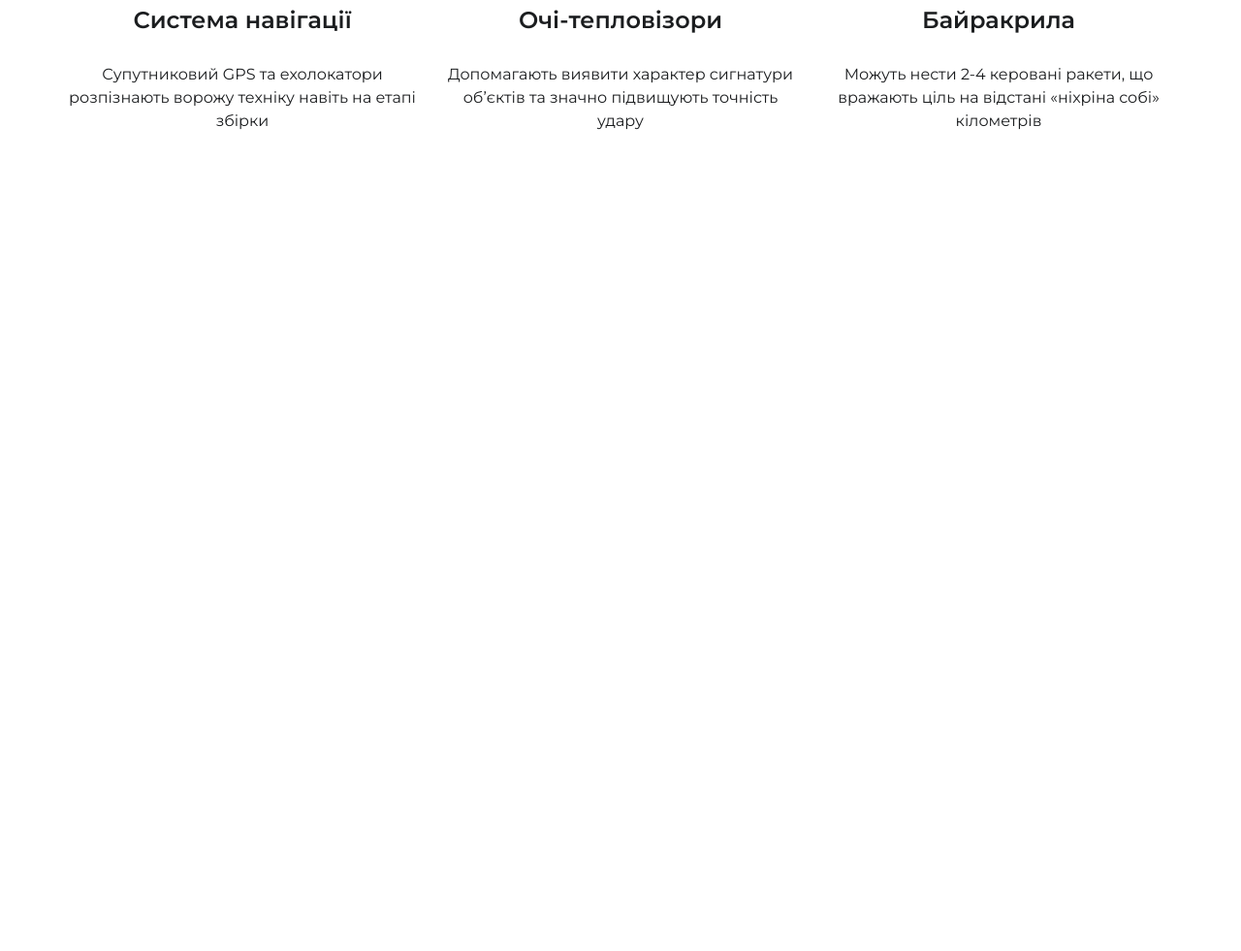
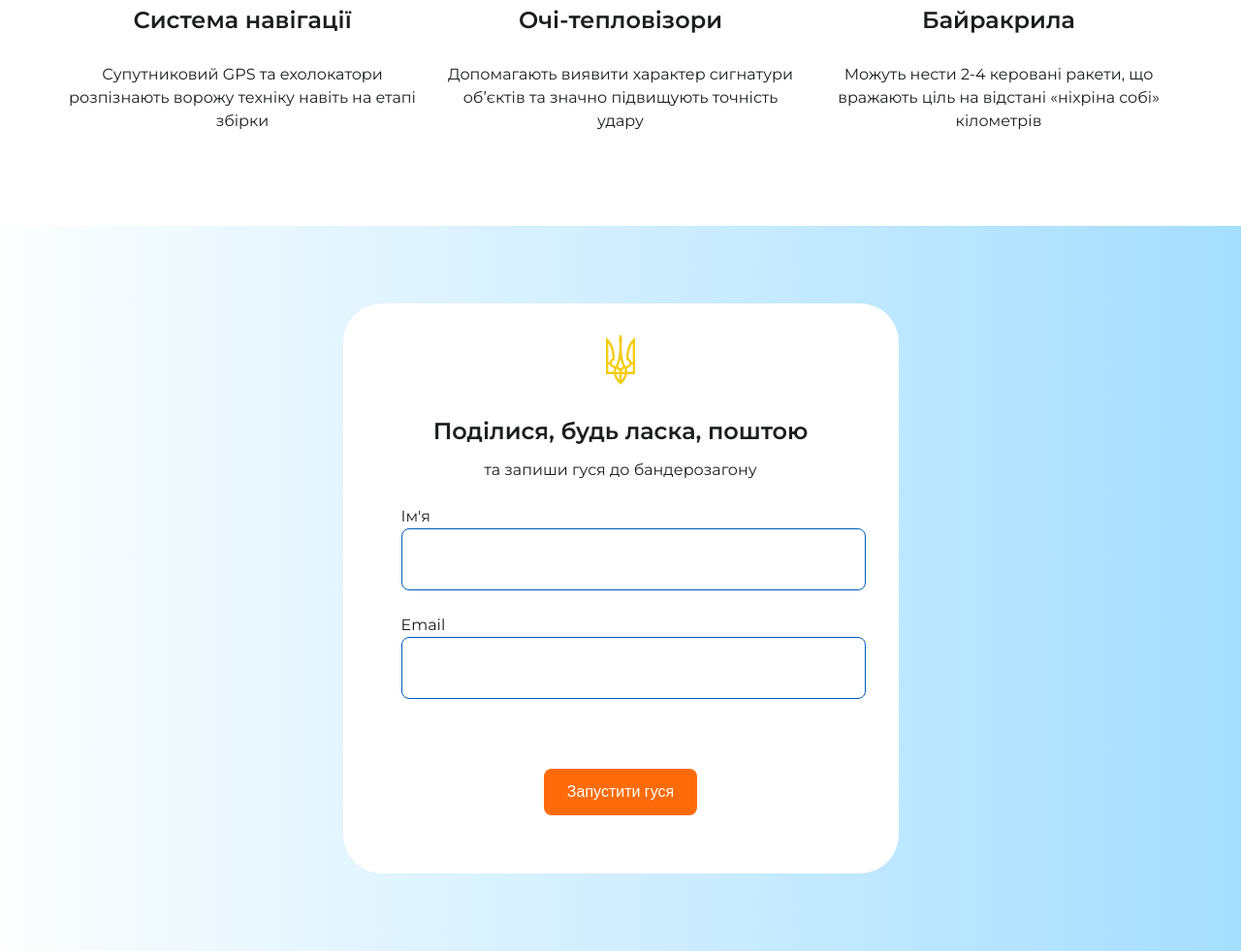
Before and after one commit to tetianaferents/Banderogus, a plain HTML site: page index.html in a window 1280 px wide. Shown: the part 1425-2406 px from the top of the page at 97% size. Before the commit the page ends 1658 px from the top, so only its background shows below. Drawn offline with Linux system fonts and the light colour scheme.

Commit message:
Add animation

```diff
--- a/css/styles.css
+++ b/css/styles.css
@@ -132,5 +132,92 @@
 }
 
 .form-page {
+  background: linear-gradient(90deg, #fcfefe 0%, #a5deff 100%);
+  padding-top: 80px;
+  padding-bottom: 80px;
+}
 
+.form {
+  background: #fff;
+  border-radius: 40px;
+  width: 573px;
+  padding-top: 32px;
+  padding-left: 60px;
+  padding-right: 60px;
+  padding-bottom: 60px;
+  box-sizing: border-box;
+  margin: auto;
+  text-align: center;
 }
+
+.form-title {
+  color: #1b1d1f;
+  font-weight: 600;
+  font-size: 24px;
+  line-height: 100%;
+  margin-top: 32px;
+  margin-bottom: 12px;
+}
+
+.form-descr {
+  color: #1b1d1f;
+  font-weight: 400;
+  font-size: 16px;
+  line-height: 150%;
+  margin-bottom: 24px;
+}
+
+.form-input {
+  background: #fff;
+  border: 1px solid #005bbb;
+  border-radius: 8px;
+  width: 453px;
+  height: 60px;
+  color: #1b1d1f;
+  font-weight: 400;
+  font-size: 16px;
+  line-height: 150%;
+  padding-left: 12px;
+  padding-right: 12px;
+}
+
+.form-label {
+  color: #1b1d1f;
+  font-weight: 400;
+  font-size: 16px;
+  line-height: 150%;
+  margin-bottom: 14px;
+}
+
+.form-field {
+  text-align: left;
+  margin-bottom: 24px;
+}
+
+.form-button {
+  background: #ff6b0a;
+  border: none;
+  color: #fff;
+  padding-top: 12px;
+  padding-right: 24px;
+  padding-left: 24px;
+  padding-bottom: 12px;
+  border-radius: 8px;
+  font-weight: 400;
+  font-size: 16px;
+  line-height: 150%;
+  cursor: pointer;
+  margin-top: 48px;
+}
+
+.gus-anim {
+  position: fixed;
+  top: 0;
+  bottom: 0;
+  left: 0;
+  margin-bottom: auto;
+  margin-top: auto;
+  width: 100%;
+  z-index: 2;
+  pointer-events: none;
+}
--- a/index.html
+++ b/index.html
@@ -9,6 +9,9 @@
     <link rel="preconnect" href="https://fonts.googleapis.com">
     <link rel="preconnect" href="https://fonts.gstatic.com" crossorigin>
     <link href="https://fonts.googleapis.com/css2?family=Montserrat:wght@100..900&display=swap" rel="stylesheet">
+
+    <link rel="preload" href="./img/gus-anim.gif" as="image">
+
     <link rel="stylesheet" href="css/styles.css">
 
 </head>
@@ -27,7 +30,7 @@
                         підтримую
                         позитивний дух народу. Слава Україні!</p>
 
-                    <button class="main-page-button">
+                    <button class="main-page-button" id="go-to-form-btn">
                         Запустити гуся
                     </button>
                 </div>
@@ -49,23 +52,47 @@
                     етапі збірки</p>
             </div>
             <div class="gus-facts-item">
-                <img src="img/gus2.svg" alt="gus fact 1">
+                <img src="img/gus2.svg" alt="gus fact 2">
                 <h3 class="gus-facts-item-title">Очі-тепловізори</h3>
-                <p class="gus-facts-item-descr">Допомагають виявити характер сигнатури об’єктів та значно підвищують точність удару</p>
+                <p class="gus-facts-item-descr">Допомагають виявити характер сигнатури об’єктів та значно підвищують
+                    точність удару</p>
             </div>
             <div class="gus-facts-item">
-                <img src="img/gus3.svg" alt="gus fact 1">
+                <img src="img/gus3.svg" alt="gus fact 3">
                 <h3 class="gus-facts-item-title">Байракрила</h3>
-                <p class="gus-facts-item-descr">Можуть нести 2-4 керовані ракети, що вражають ціль на відстані «ніхріна собі» кілометрів</p>
+                <p class="gus-facts-item-descr">Можуть нести 2-4 керовані ракети, що вражають ціль на відстані «ніхріна
+                    собі» кілометрів</p>
             </div>
 
         </div>
 
     </div>
     <div class="form-page">
+        <form action="#" class="form" netlify id="form">
+            <img src="img/trezub.svg" alt="tryzub">
+            <h4 class="form-title">Поділися, будь ласка, поштою</h4>
+            <p class="form-descr">та запиши гуся до бандерозагону</p>
+
+            <div class="form-field">
+                <label class="form-label" for="user-name">Ім'я</label>
+                <input type="text" class="form-input" id="user-name" name="Ім'я користувача">
+            </div>
+
+            <div class="form-field">
+                <label class="form-label" for="user-email">Email</label>
+                <input type="email" class="form-input" id="user-email" name="Email користувача">
+            </div>
+
+<button class="form-button" id="launch-btn">Запустити гуся</button>
+
+
+        </form>
 
 
     </div>
+
+
+    <script src="js/form.js"></script>
 </body>
 
 </html>
--- /dev/null
+++ b/js/form.js
@@ -0,0 +1,56 @@
+const form = document.querySelector("#form");
+const launchBtn = document.querySelector("#launch-btn");
+const goToFormButton = document.querySelector("#go-to-form-btn");
+const userEmailField = document.querySelector("#user-email");
+
+goToFormButton.addEventListener("click", function (e) {
+  e.preventDefault();
+  form.scrollIntoView();
+});
+
+function clearFormFields() {
+  const modalFiends = formModal.querySelectorAll("input");
+
+  modalFiends.forEach((field) => {
+    field.value = "";
+  });
+}
+
+function showGooseAnim() {
+  const targetContainer = document.querySelector("#form");
+  const gusImage = document.createElement("img");
+  gusImage.setAttribute("src", "./img/gus-anim.gif");
+  gusImage.classList.add("gus-anim");
+
+  targetContainer.appendChild(gusImage);
+
+  setTimeout(2000, () => {
+    targetContainer.removeChild(gusImage);
+  });
+}
+
+form.addEventListener("submit", (e) => {
+  e.preventDefault();
+  const formData = new FormData(form);
+
+  launchBtn.setAttribute("disabled", true);
+
+  if (userEmailField?.value?.length > 30) {
+    return;
+  }
+
+  fetch("/", {
+    method: "POST",
+    headers: { "Content-Type": "application/x-www-form-urlencoded" },
+    body: new URLSearchParams(formData).toString(),
+  })
+    .then(() => {
+      showGooseAnim();
+
+      setTimeout(() => {
+        // launchBtn.removeAttribute('disabled')
+        // clearFormFields();
+      }, 2000);
+    })
+    .catch((error) => console.log("Sending form failed"));
+});
```
Also changed, not shown: img/gus-anim.gif (added). Lines whose indentation alone changed are shown as unchanged.
